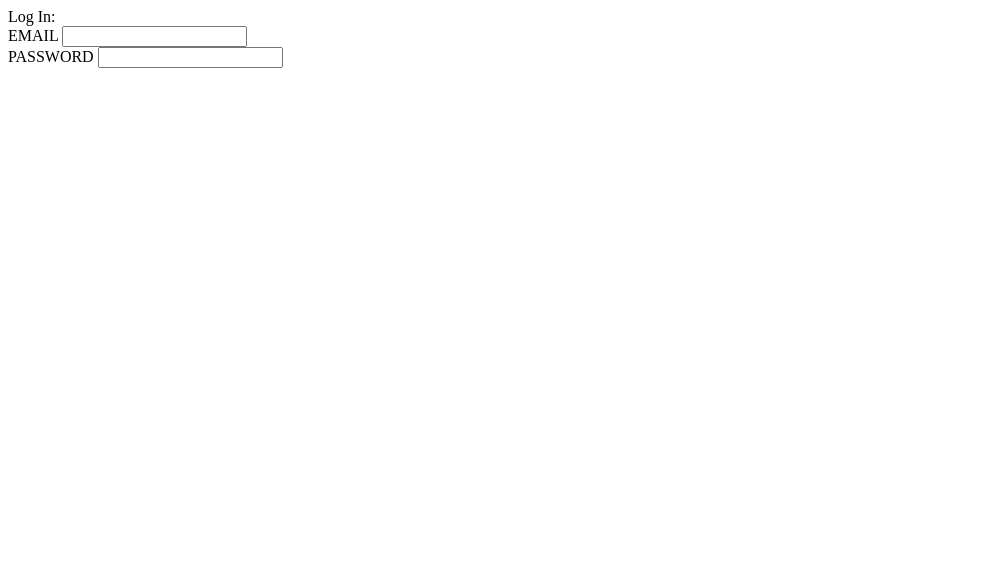
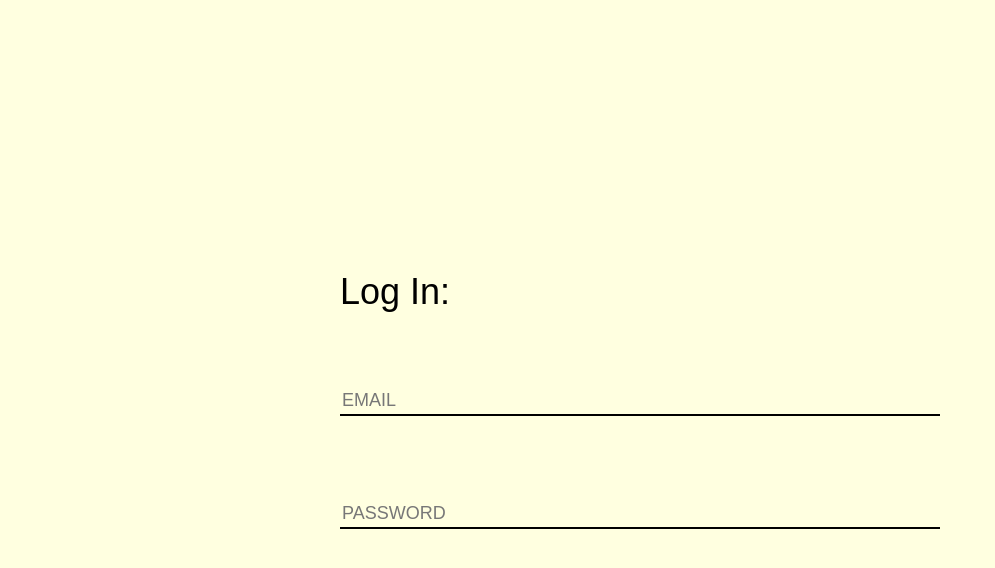
Before and after one commit to IreneL7/StudyTerp, a plain HTML site: page login.html in a window 1280 px wide. Shown: the whole page, without its empty margins (0-995 px from the left). Drawn offline with Linux system fonts and the light colour scheme.

```diff
--- a/login.css
+++ b/login.css
@@ -3,6 +3,7 @@
     padding: 0;
     box-sizing: border-box;
     font-family: 'Poppins', sans-serif;
+    background-color: #FFFFE0;
 }
 
 .main{
@@ -17,11 +18,10 @@
 #login-label{
     display:block;
     position: static;
-    color: #777;
     font-size: 36px;
     margin-bottom: 130px;
     margin-right: 490px;
-
+    color:#000000
 }
 
 .email-group{
@@ -33,9 +33,9 @@
 
 #email-field{
     display: block;
-    width: 70%;
+    width: 100%;
     border: 0;
-    border-bottom: 2px solid #555;
+    border-bottom: 2px solid #000000;
     background: transparent;
     outline:none;
     font-size: 26px;
@@ -72,9 +72,9 @@
 
 #password-field{
     display: block;
-    width: 70%;
+    width: 100%;
     border: 0;
-    border-bottom: 2px solid #555;
+    border-bottom: 2px solid #000000;
     background: transparent;
     outline:none;
     font-size: 26px;
--- a/login.html
+++ b/login.html
@@ -3,7 +3,7 @@
     <head>
         <meta name="viewport" content="width=device-wdith, initial-scale=1.0">
         <title>Email Validation - StudyTerp</title>
-        <link rel="stylesheet" href="style.css">
+        <link rel="stylesheet" href="login.css">
     </head>
 <div class="main">
     <label id="login-label">Log In: </label>
```
Also changed, not shown: index.html (+1 -1 lines), styles.css (line endings or trailing spaces), 1 other file.
